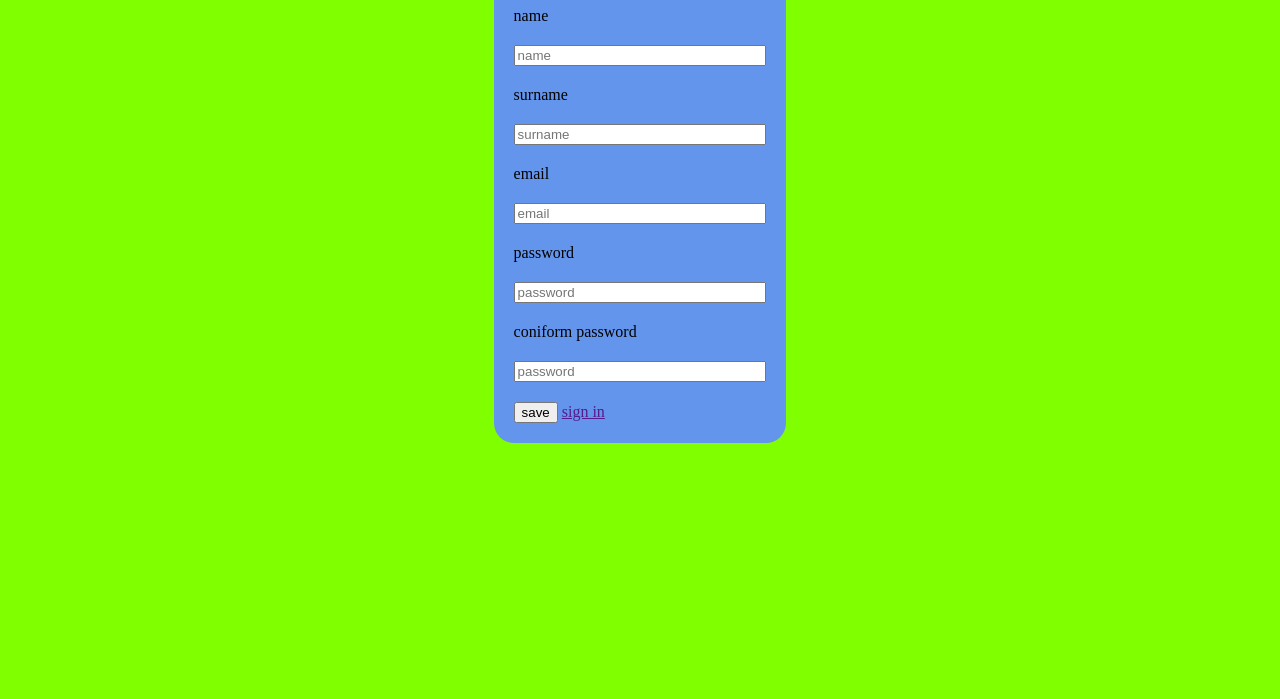
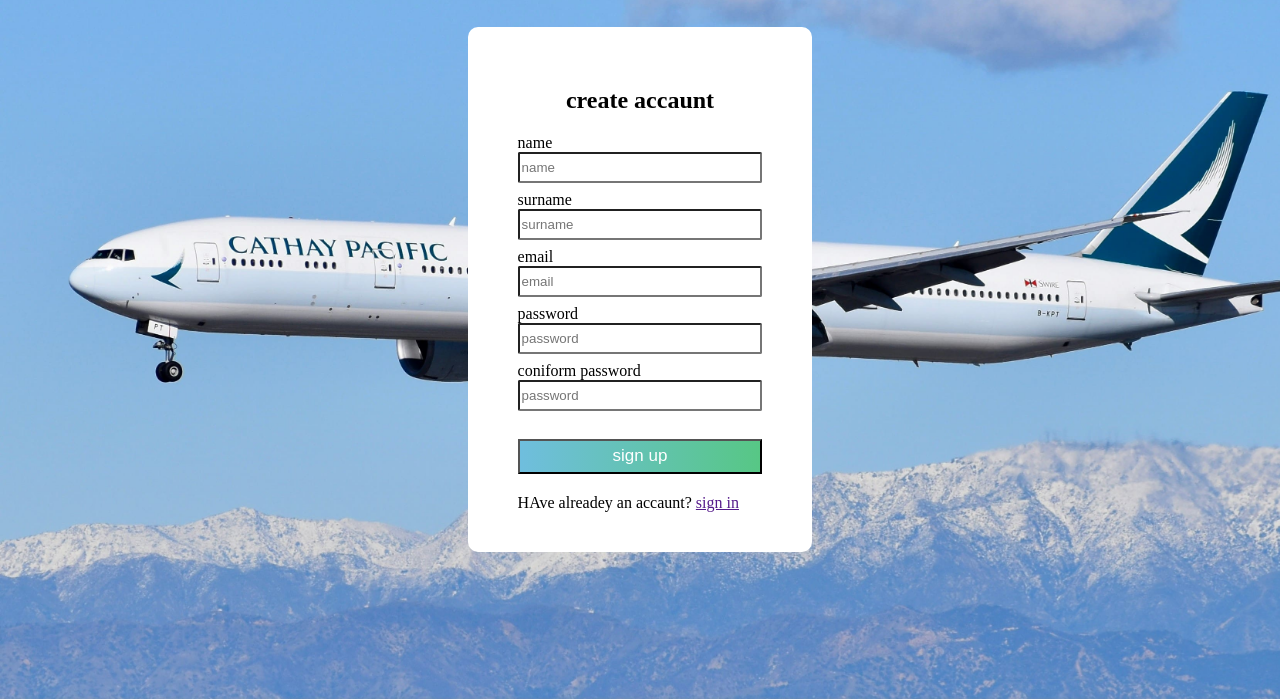
Before and after one commit to wtfutsc-lang/final_project, a plain HTML site: page form.html in a window 1280 px wide. Shown: the part 101-800 px from the top of the page. Drawn offline with Linux system fonts and the light colour scheme.

Commit message:
form(bez media)

```diff
--- a/form.html
+++ b/form.html
@@ -5,8 +5,9 @@
     <link rel="stylesheet" href="./styles/form.css" />
   </head>
   <body>
-   <div class="card">
-       <h1>regostr</h1>
+    <section class="section_form">
+      <div class="card">
+       <h1>create accaunt</h1>
        <form id="userForm">
 
         <lable>name</lable>
@@ -24,12 +25,17 @@
         <lable>coniform password</lable>
         <input name="coniformPassword" type="password" placeholder="password" required />
 
-        <div id="battons">
-            <button type="submit">save</button>
-            <a href="">sign in</a>
+
+        <button type="submit">sign up</button>
+        <div>
+          <a>HAve alreadey an accaunt?</a> <a href="">sign in</a>
         </div>
+
+
 
        </form>
    </div>
+    </section>
+
   </body>
 </html>
--- a/styles/form.css
+++ b/styles/form.css
@@ -1,19 +1,67 @@
+
+.section_form {
+    display: flex;
+    padding: 120px 20px;
+    justify-content: center;
+}
 .card{
     display: flex;
     flex-direction: column;
     width: 20%;
-    background: cornflowerblue;
-    padding: 20px;
+    background: rgb(255, 255, 255);
+    padding:40px 50px;
     justify-self:center ;
-    border-radius: 20px;
+    border-radius: 10px;
+    /* box-shadow: 11px 11px 50px rgb(63, 63, 63); */
 }
 
 .card form {
     display: flex;
     flex-direction: column;
-    gap: 20px;
+
+}
+
+.card h1{
+    text-align: center;
+}
+
+.card input{
+    border-radius:2px ;
+    height: 25px;
+    margin-bottom:8px;
 }
 
 body{
-    background: chartreuse;
+    background-image: url('../public/beckett-p-ze09IQjOZhk-unsplash.jpg');
+    background-size: cover;
+    background-attachment: fixed;
+
 }
+
+.card button{
+    display: flex;
+    justify-content: center;
+    gap:15px;
+    color: white;
+    height: 35px;
+    font-size: 17px;
+    background: linear-gradient(90deg,rgba(111, 190, 222, 1) 0%, rgba(87, 199, 133, 1) 100%, rgba(103, 224, 216, 1) 100%);
+    margin-top: 20px;
+    margin-bottom: 20px;
+    justify-content: center;
+    align-items: center;
+}
+
+.card button:hover{
+    background: linear-gradient(270deg, rgba(144, 65, 33, 1) 0%, rgba(168, 56, 122, 1) 100%, rgba(152, 31, 39, 1) 100%);
+
+}
+
+.battons a{
+    text-decoration: none;
+    color: black;
+    padding: 1px 6px;
+    border-radius: 3px;
+    background-color: buttonface;
+    border:1px solid buttonborder;
+}
```
